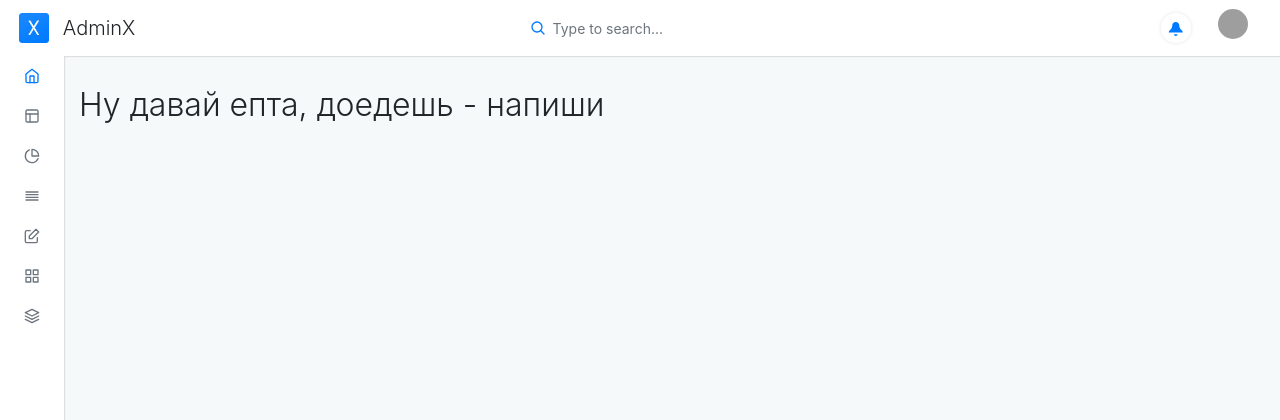
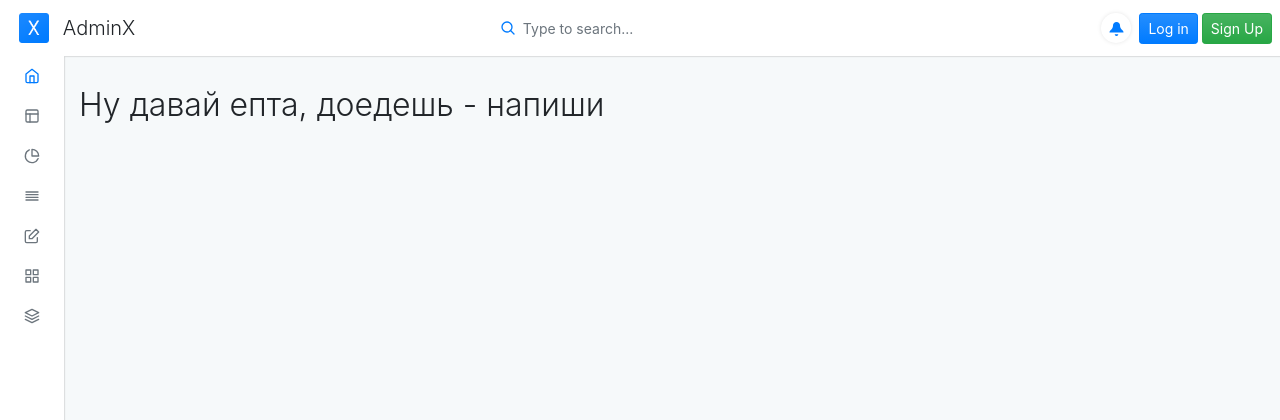
Before and after one commit to Ap3o/Simple-TicTacToe-Site, a Django app: template templates/main_page.html in a window 1280 px wide. Shown: the top 420 px of the page. Run offline with Django 3.2, Linux system fonts and the light colour scheme; the template is opened without the code that fills it, so the values that code supplies are empty; some libraries are stand-ins or nearby versions; grey boxes are pictures that could not be loaded.

Commit message:
moved from prod\

```diff
--- a/templates/prod/wrapper.html
+++ b/templates/wrapper.html
@@ -101,11 +101,15 @@
             </li>
             <!-- Notifications -->
             <li class="nav-item dropdown">
-                <a class="navbar-brand h1 d-md-block" id="navbarDropdownMenuLink" data-toggle="dropdown" href="#">
-                    {{ user.username }}
-                    <img src="https://vk.com/images/camera_200.png"
-                         class="navbar-brand-image d-inline-block align-top mr-2" style="border-radius: 50%" alt="">
+                {% if user.is_authenticated %}
+                <a class="nav-link avatar-with-name" id="navbarDropdownMenuLink" data-toggle="dropdown" href="#">
+{#                    {{ user.username }}#}
+                    <img src="https://s3.amazonaws.com/uifaces/faces/twitter/jsa/128.jpg" class="d-inline-block align-top" alt="">
                 </a>
+                {% else %}
+                    <a href="/login/"><button type="button" class="btn btn-sm btn-primary">Log in</button></a>
+                    <a href="/register/"><button type="button" class="btn btn-sm btn-success">Sign Up</button></a>
+                {% endif %}
                 {#                <a class="navbar-brand mb-0 h1 d-none d-md-block" id="navbarDropdownMenuLink" data-toggle="dropdown" href="#">#}
                 {#                    {{ user.username }}#}
                 {#                    <img src="https://s3.amazonaws.com/uifaces/faces/twitter/jsa/128.jpg" class="navbar-brand-image d-inline-block align-top mr-2" alt="">#}
```
